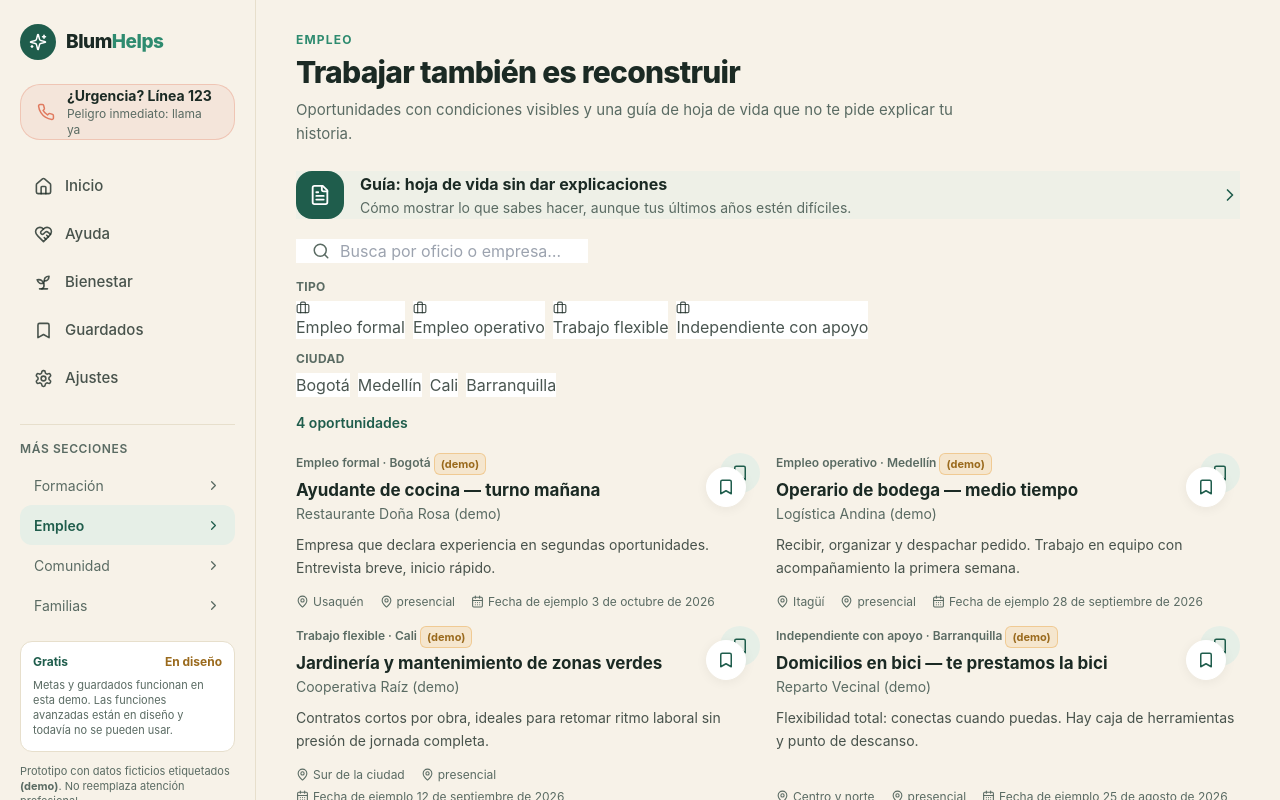
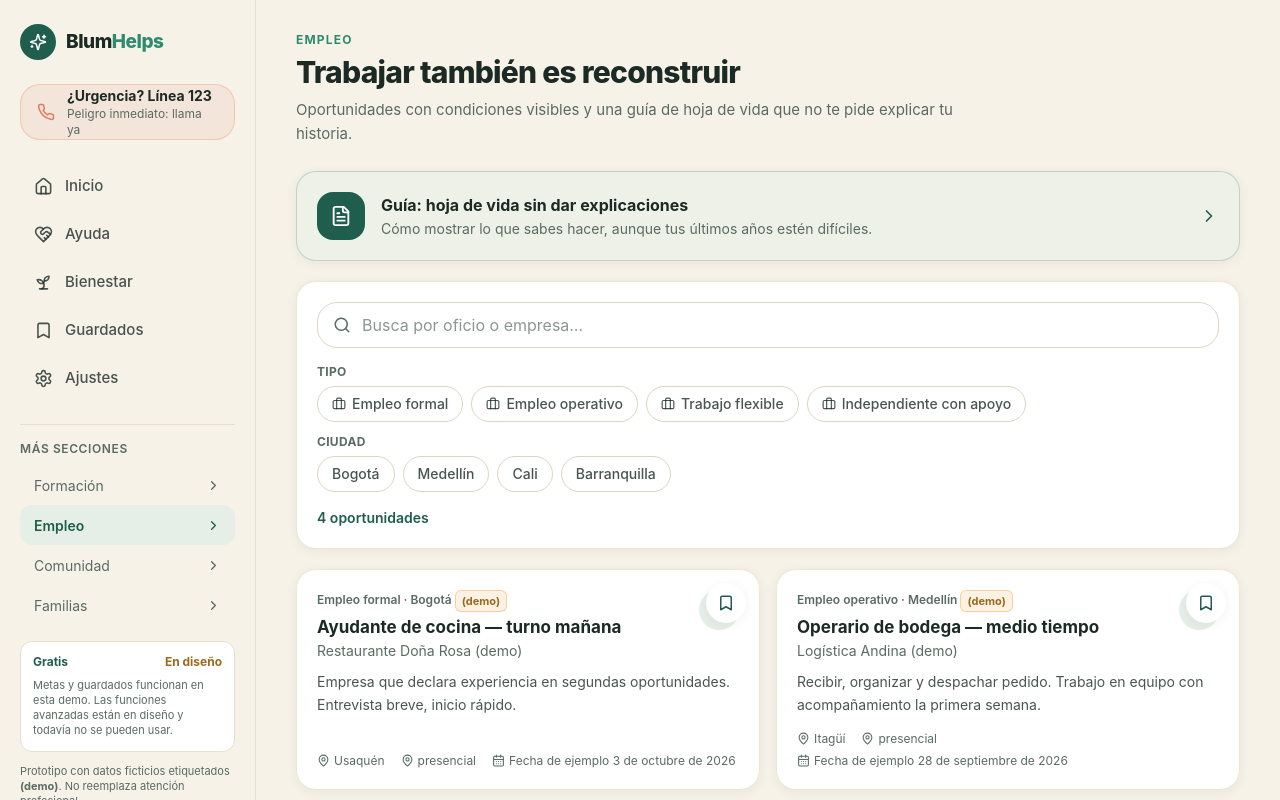
Before and after one commit to ariasalejo/Blumhelps, a React (Vite) app in the folder web/: page /empleo in a window 1280 px wide. Shown: the top 800 px of the page. Built offline with nearby package versions, Linux system fonts and the light colour scheme.

Commit message:
fix(web): preserve shared styles required by retained app routes and build checks

```diff
--- a/web/src/index.css
+++ b/web/src/index.css
@@ -140,3 +140,13 @@ button, a { -webkit-tap-highlight-color: transparent; }
 .bh-orbit-photo { position:absolute; width:38%; height:35%; left:0; bottom:16%; object-fit:cover; border-radius:20px; opacity:.48; filter:saturate(.65) contrast(.95); transform:rotate(-8deg) translateZ(-45px); box-shadow:0 24px 42px #193e3020; mask-image:linear-gradient(135deg,black 45%,transparent 100%); }
 .bh-feature-photo { position:absolute; inset:0; width:100%; height:100%; object-fit:cover; opacity:.18; mix-blend-mode:multiply; }
 @media (max-width:760px) { .bh-orbit-photo { width:35%; height:30%; left:1%; bottom:17%; border-radius:15px; } }
+
+/* Compatibility layer: the retained secondary routes still use these shared controls. */
+@layer components {
+  .card-bh { @apply bg-white rounded-xl2 shadow-soft border border-[#EDE6D6] p-4 sm:p-5; }
+  .btn-primary { @apply inline-flex items-center justify-center gap-2 min-h-[44px] px-5 py-2.5 rounded-full bg-forest text-white font-semibold text-[15px] hover:bg-emerald active:scale-[0.98] transition-all disabled:opacity-50 disabled:pointer-events-none; }
+  .btn-secondary { @apply inline-flex items-center justify-center gap-2 min-h-[44px] px-5 py-2.5 rounded-full bg-sage text-forest font-semibold text-[15px] hover:bg-[#d7e8da] active:scale-[0.98] transition-all; }
+  .btn-ghost { @apply inline-flex items-center justify-center gap-2 min-h-[44px] px-4 py-2 rounded-full text-muted font-medium hover:text-forest hover:bg-sage transition-colors; }
+  .chip { @apply inline-flex items-center gap-1.5 min-h-[36px] px-3.5 py-1 rounded-full text-sm font-medium border transition-colors select-none; }
+  .input-bh { @apply w-full min-h-[44px] px-4 py-2.5 rounded-xl2 border border-[#DDD5C2] bg-white text-ink placeholder:text-muted/70 focus:border-forest focus:ring-2 focus:ring-forest/20 outline-none transition; }
+}
```
